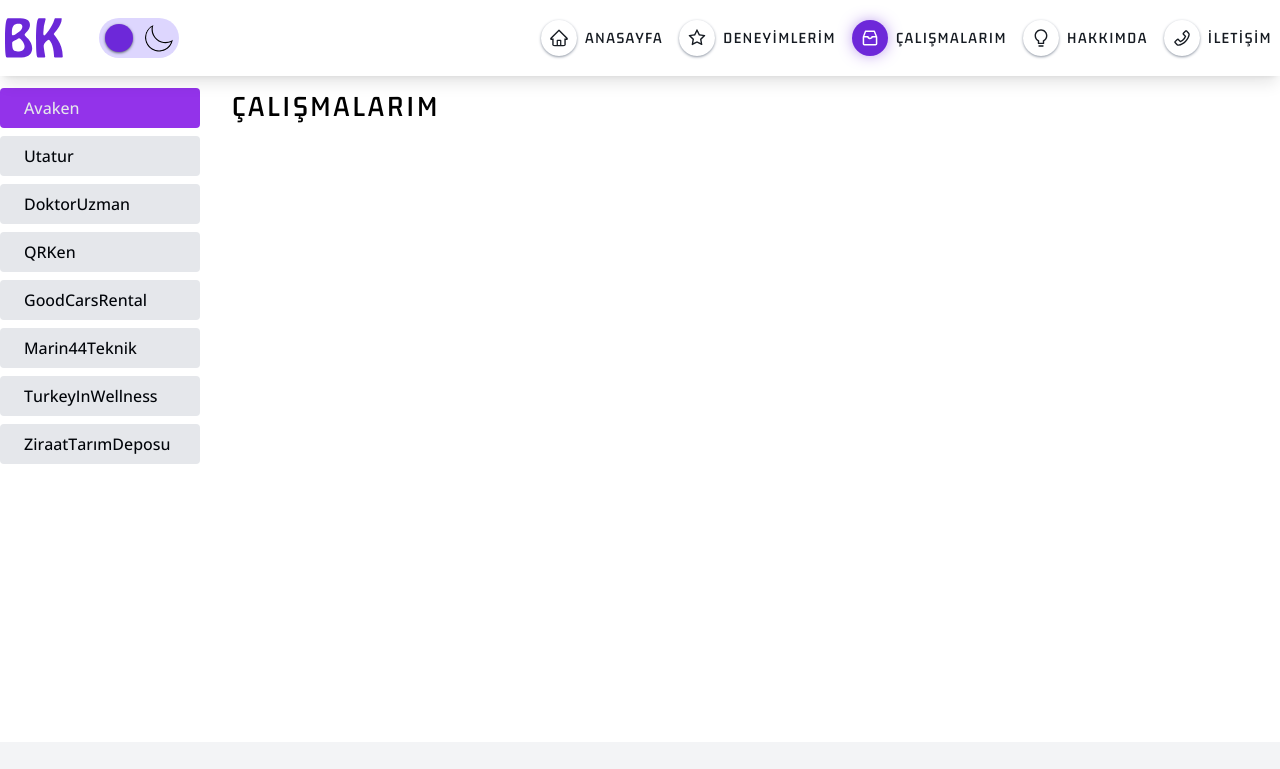
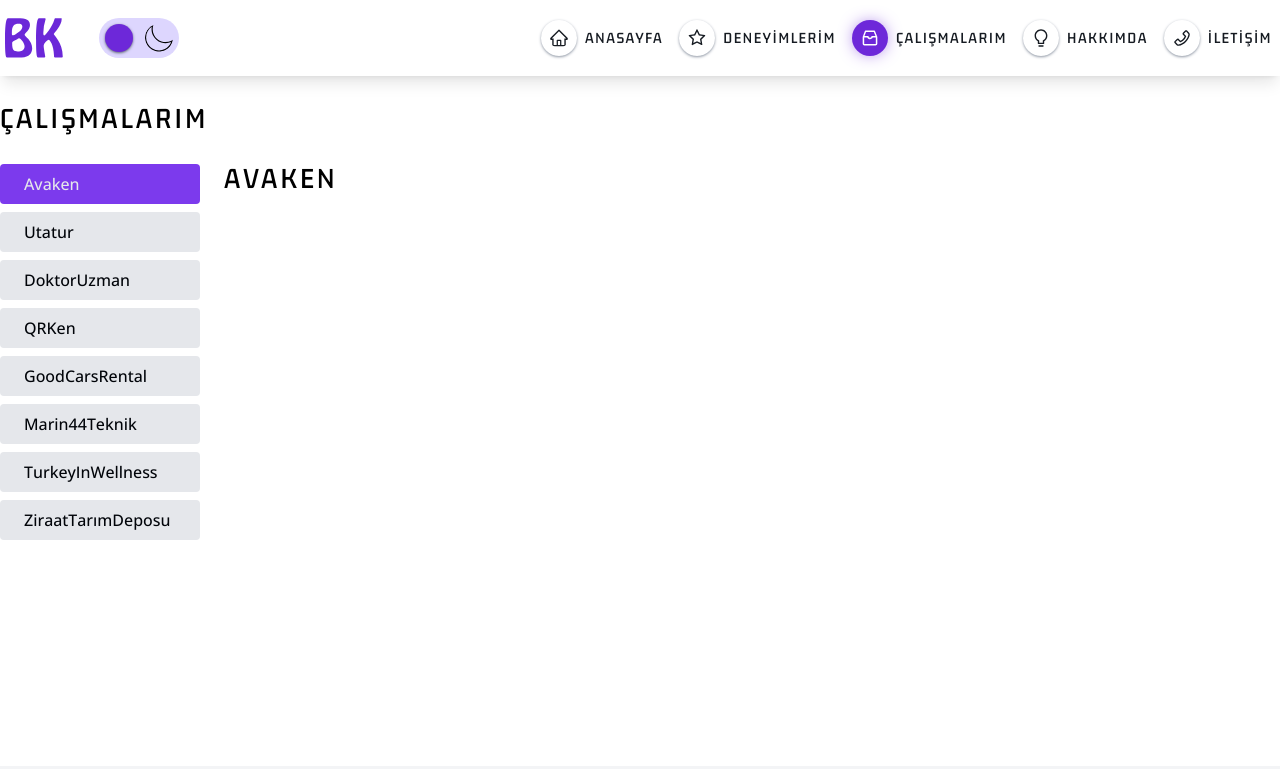
Before and after one commit to BatuhanKeskinsoy/cvreact, a React (Create React App) app: page /calismalarim in a window 1280 px wide. Shown: the top 769 px of the page. Built offline with nearby package versions, Linux system fonts and the light colour scheme.

Commit message:
asdsasdsada

```diff
--- a/src/components/Buttons.js
+++ b/src/components/Buttons.js
@@ -51,8 +51,8 @@ function JobsButton(props) {
             btnClick={props.onClick}
             btnChange={props.onChange}
             className={`block sm:text-left text-center h-fit px-6 py-2 rounded transition-all sm:w-[200px] w-fit my-1 whitespace-nowrap overflow-hidden text-ellipsis ` +
-                `dark:bg-customSecondary-900 bg-gray-200 dark:hover:bg-yellow-400 ` +
-                `dark:text-gray-200 text-customPrimary-900 dark:hover:text-customPrimary-900 `}>
+                `dark:bg-customSecondary-900 bg-gray-200 dark:hover:bg-yellow-400 hover:bg-violet-600 ` +
+                `dark:text-gray-200 text-customPrimary-900 dark:hover:text-customPrimary-900 hover:text-gray-200 `}>
             {props.text}
         </button>
     )
--- a/src/css/AllStyle.css
+++ b/src/css/AllStyle.css
@@ -54,7 +54,7 @@
 
   .tabActiveBtn button{
     @apply dark:!bg-yellow-400 dark:!text-customPrimary-900;
-    @apply !bg-purple-600 !text-gray-200;
+    @apply !bg-violet-600 !text-gray-200;
   }
 }
 
--- a/src/data/JobsData.js
+++ b/src/data/JobsData.js
@@ -47,7 +47,7 @@ const JobsData = [
         name: 'ZiraatTarımDeposu',
         link: 'https://www.ziraattarimdeposu.com/',
         mobileImg: Ziraattarimdeposu,
-    },
+    }
 ]
 
 export default JobsData
--- a/src/pages/jobs/Jobs.js
+++ b/src/pages/jobs/Jobs.js
@@ -6,8 +6,11 @@ import { Tab, Tabs, TabList, TabPanel } from 'react-tabs';
 function Jobs() {
   return (
     <div className='container mx-auto w-100 px-4 md:px-0 md:py-0 min-h-[calc(100vh-134px)]'>
+      <h1 className='text-3xl dark:text-white text-black font-semibold my-6 md:text-left text-center'>ÇALIŞMALARIM</h1>
+
+
       <Tabs className={`flex`}>
-          <TabList className={'flex overflow-x-auto flex-col max-w-full py-2 sticky top-0'} >
+        <TabList className={'flex flex-col max-h-[calc(100vh-170px)] mb-2 overflow-y-auto overflow-x-hidden pr-2'} >
           {
             JobsData.map((JobsData, key) => {
               return (
@@ -19,37 +22,26 @@ function Jobs() {
             })
           }
 
-
-            {/* <Tab selectedClassName='tabActiveBtn'>
-                  <JobsButton text='Utatur' />
-                </Tab>
-                <Tab selectedClassName='tabActiveBtn'>
-                  <JobsButton text='Togahh' />
-                </Tab>
-                <Tab selectedClassName='tabActiveBtn'>
-                  <JobsButton text='Goodcarsrental' />
-                </Tab>
-                <Tab selectedClassName='tabActiveBtn'>
-                  <JobsButton text='Avaken' />
-                </Tab>
-                <Tab selectedClassName='tabActiveBtn'>
-                  <JobsButton text='Qrken' />
-                </Tab>
-                <Tab selectedClassName='tabActiveBtn'>
-                  <JobsButton text='Marin44teknik' />
-                </Tab>
-                <Tab selectedClassName='tabActiveBtn'>
-                  <JobsButton text='Qrken' />
-                </Tab> */}
         </TabList>
 
-          <div className="flex-1 px-8">
+        <div className="flex-1 px-4">
+          {
+            JobsData.map((JobsData, key) => {
+              return (
 
-          <h1 className='text-3xl dark:text-white text-black font-semibold my-3 md:text-left text-center'>ÇALIŞMALARIM</h1>
 
-            <TabPanel>
-                <h1 className='text-white'>selam</h1>
+                <TabPanel key={key}>
+                  <div className="flex justify-between items-center mb-6">
+                    <h1 className='text-3xl dark:text-white text-black font-semibold md:text-left text-center'>{JobsData.name}</h1>
+                    <div className="flex overflow-x-auto">
+                      <h1 className='text-white'>Deneyimler</h1>
+                    </div>
+                  </div>
+                  <h1 className='text-white'>Lorem ipsum dolor sit amet consectetur adipisicing elit. Explicabo provident aliquid reiciendis! Consectetur at, possimus itaque quo in pariatur nihil</h1>
                 </TabPanel>
+              )
+            })
+          }
 
         </div>
       </Tabs>
```
Lines whose indentation alone changed are shown as unchanged.
